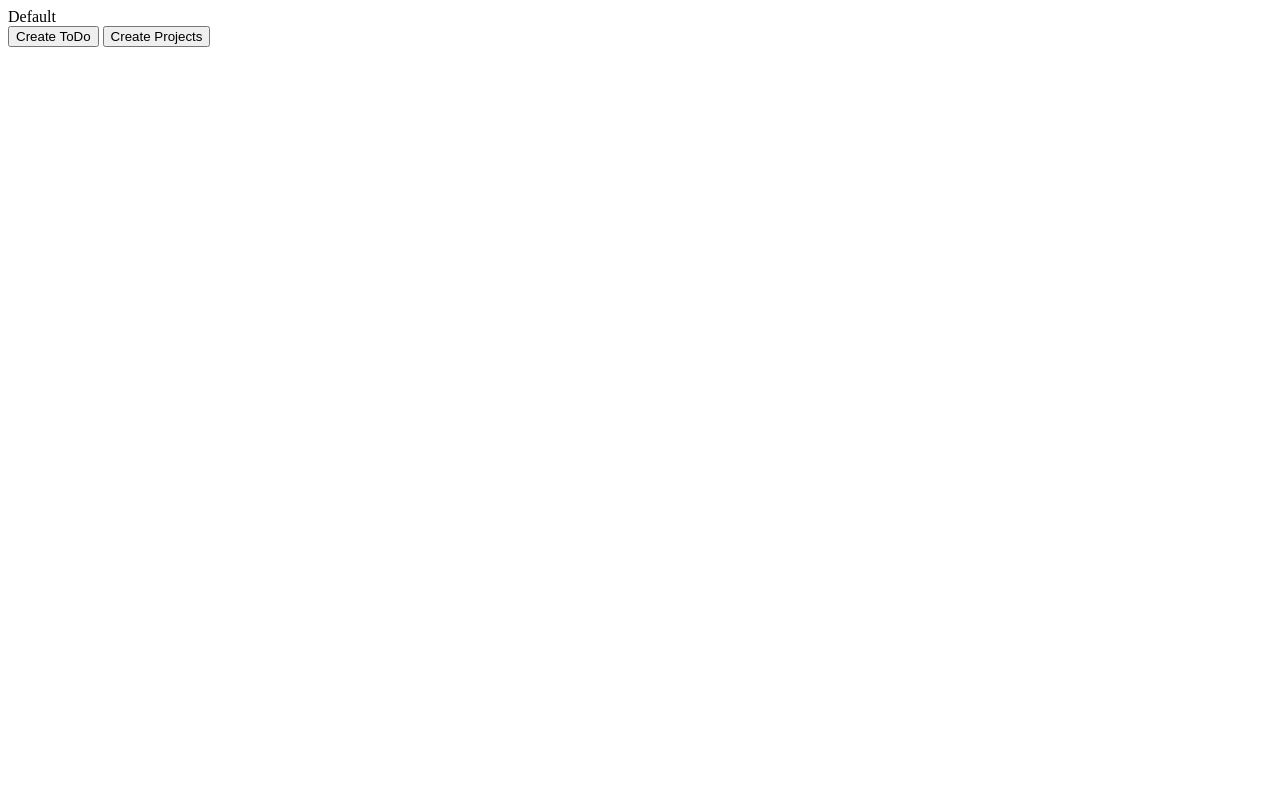
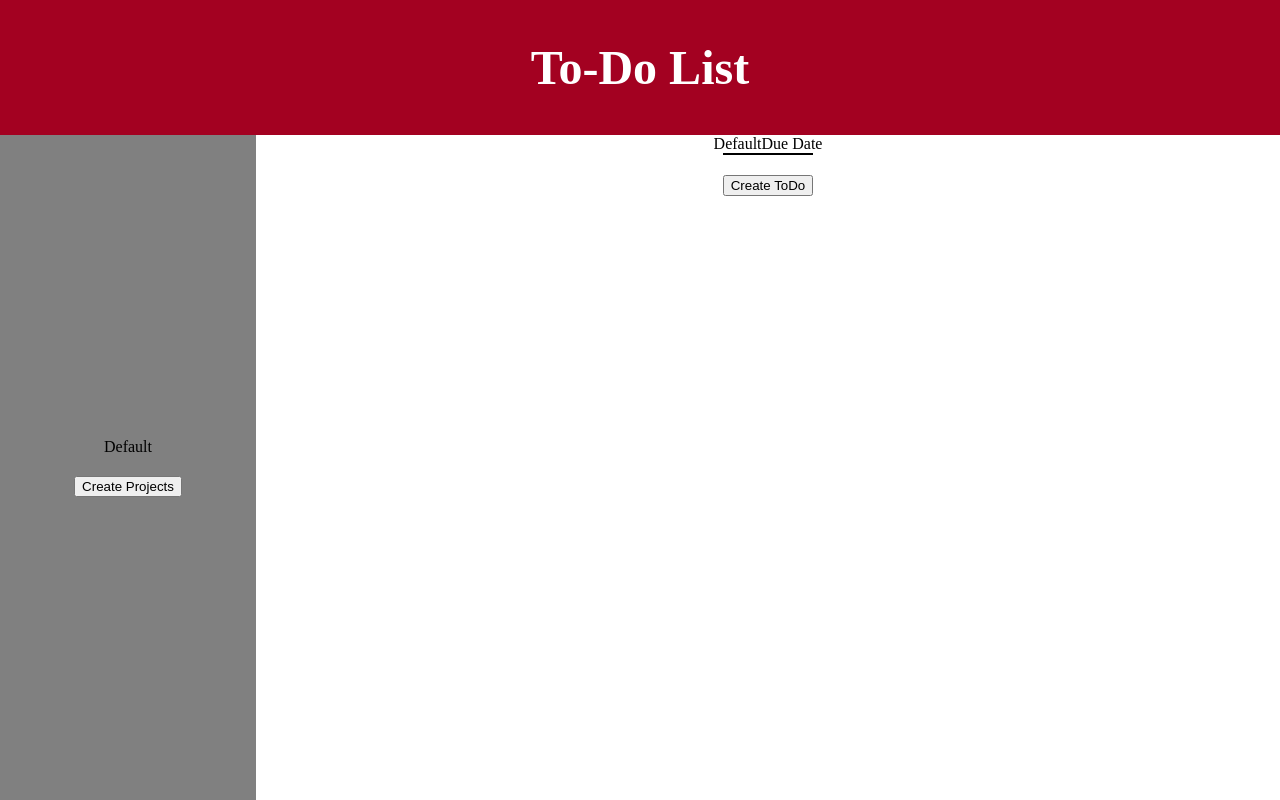
Before and after one commit to ramankala/todo-list, a website built with webpack: page dist/index.html in a window 1280 px wide. Built offline with nearby package versions, Linux system fonts and the light colour scheme.

Commit message:
Function which adds the project title to main body completed
Created the ability for users to view what project their todos are under
on the main body.  Also added styles to the application, however further
styles to be added for easier use of app.

```diff
--- a/src/createProject.js
+++ b/src/createProject.js
@@ -1,4 +1,5 @@
-import { deRender } from "./deRender";
+import { deRender, deRenderTitle } from "./deRender";
+import { generateTitle } from "./generateTitle";
 import render from "./render";
 
 const createProj = (toDoList) => {
@@ -9,11 +10,16 @@ const createProj = (toDoList) => {
     const projectName = window.prompt("Enter name of project:");
     toDoList[projectName] = [];
 
+
+    // newProj are projects in the list users can click to view ToDos
+
     newProj.textContent = projectName;
 
     newProj.addEventListener('click', function(){
         deRender();
         render(toDoList[projectName]);
+        deRenderTitle();
+        generateTitle(projectName);
     })
 
     projList.appendChild(newProj);
--- a/src/deRender.js
+++ b/src/deRender.js
@@ -5,4 +5,14 @@ const deRender = () => {
     }
 }
 
-export { deRender };
+const deRenderTitle = () => {
+    let parent = document.querySelector("#bodyTitle");
+    while (parent.firstChild) {
+        parent.removeChild(parent.firstChild);
+    }
+}
+
+export {
+    deRender,
+    deRenderTitle
+};
--- a/src/defaultProj.js
+++ b/src/defaultProj.js
@@ -1,9 +1,11 @@
-import { deRender } from "./deRender";
+import { deRender, deRenderTitle } from "./deRender";
+import { generateTitle } from "./generateTitle";
 import render from "./render";
 
 const defaultProj = (toDoList) => {
 
     const defaultProj = document.createElement('div');
+    defaultProj.classList.add('newProj');
     defaultProj.textContent = "Default";
 
     const projectList = document.querySelector("#projectList");
@@ -11,6 +13,9 @@ const defaultProj = (toDoList) => {
     defaultProj.addEventListener('click', function(){
         deRender();
         render(toDoList.defaultProj);
+        deRenderTitle();
+        generateTitle();
+
     });
 
 
--- /dev/null
+++ b/src/generateTitle.js
@@ -0,0 +1,40 @@
+import { deRenderTitle } from "./deRender";
+
+
+const generateTitle = (projectName) => {
+
+    const projTitle = document.createElement('div');
+    projTitle.classList.add('projTitle');
+    const bodyTitle = document.querySelector('#bodyTitle');
+
+    const title1 = document.createElement('div');
+    title1.classList.add('title1');
+    const title2 = document.createElement('div');
+    title2.classList.add('title2');
+    title2.textContent = "Due Date";
+
+
+    if (projectName == "" || projectName == null){
+
+        title1.textContent = "Default";
+
+        projTitle.appendChild(title1);
+
+    }
+    else {
+
+        title1.textContent = projectName;
+
+        projTitle.appendChild(title1);
+
+    }
+
+    projTitle.appendChild(title2);
+
+
+    deRenderTitle();
+    bodyTitle.prepend(projTitle);
+}
+
+
+export { generateTitle }
--- a/src/index.js
+++ b/src/index.js
@@ -1,12 +1,16 @@
 import {createProj} from './createProject';
 import {defaultProj} from './defaultProj';
 import {toDoBtn} from './toDoBtn';
+import {deRenderTitle} from './deRender';
+import { generateTitle } from './generateTitle';
 
 const toDoFlow = (() => {
 
     const toDoList = {
         defaultProj: [],
     };
+
+    generateTitle();
 
     defaultProj(toDoList);
 
@@ -27,4 +31,4 @@ const toDoFlow = (() => {
 
 // console.log(todoFlow.item);
 // console.log(toDoFlow.toDoList);
-console.log("project a: " + toDoFlow.toDoList.projectA);
+console.log("project a: " + toDoFlow.toDoList.defaultProj);
```
Also changed, not shown: dist/index.html, dist/main.js, dist/styles/styles.css (added).
